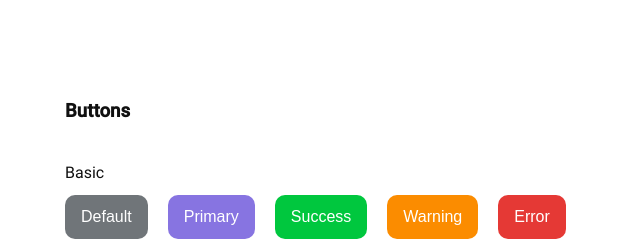
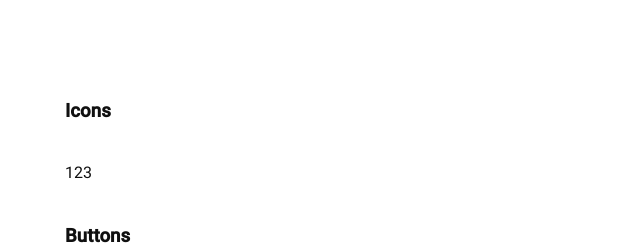
Before and after one commit to eijawa/lk-messenger, a Vue app: page /components-testing in a window 1280 px wide. Shown: the top 245 px of the page, without its empty margins (15-655 px from the left). Built offline with nearby package versions, Linux system fonts and the light colour scheme.

Commit message:
feat(VInlineSvg): init

```diff
--- a/src/layout/MessengerLayout.vue
+++ b/src/layout/MessengerLayout.vue
@@ -86,11 +86,10 @@ onMounted(async () => {
           :key="view.path"
           class="view"
         >
-          <keep-alive v-if="index !== viewsList.length - 1 || viewsList.length === 1">
-            <Component
-              :is="view.components.default"
-            />
-          </keep-alive>
+          <Component
+            :is="view.components.default"
+            v-if="index !== viewsList.length - 1 || viewsList.length === 1"
+          />
           <v-layout-swiping
             v-else
             :is-opened="isViewOpened"
@@ -100,9 +99,7 @@ onMounted(async () => {
             @close="isLayoutCloseHandler"
             @transition-close-end="isViewChangeComponent"
           >
-            <keep-alive>
-              <component :is="view.components.default" />
-            </keep-alive>
+            <component :is="view.components.default" />
           </v-layout-swiping>
         </div>
       </transition-group>
--- /dev/null
+++ b/src/lib/v-inline-svg/VInlineSvg.vue
@@ -0,0 +1,25 @@
+<script lang="ts" setup>
+import { onMounted, defineProps } from 'vue';
+import { downloadSvg } from '@/lib/v-inline-svg/VInlineSvgServices';
+
+const props = defineProps({
+  src: {
+    type: String,
+    required: true,
+  },
+  title: {
+    type: String,
+    required: true,
+  },
+});
+
+onMounted(async () => {
+  await downloadSvg(props.src);
+});
+</script>
+
+<template>
+  <div>
+    123
+  </div>
+</template>
--- /dev/null
+++ b/src/lib/v-inline-svg/VInlineSvgServices.ts
@@ -0,0 +1,10 @@
+export const downloadSvg = async (url: string) => {
+  const response = await fetch(url, {
+    method: 'GET',
+  });
+  const data = await response.text();
+  const parser = new DOMParser();
+  const domElement = parser.parseFromString(data, 'text/html');
+  const svg = domElement.querySelector('svg');
+  console.log(domElement);
+};
--- a/src/views/ComponentsTestingView.vue
+++ b/src/views/ComponentsTestingView.vue
@@ -5,6 +5,7 @@ import VInput from '@/components/kit/VInput.vue';
 import VIcon from '@/components/kit/VIcon.vue';
 import MenuIcon from '@/assets/icons/menu.svg?url';
 import SearchIcon from '@/assets/icons/search.svg?url';
+import VInlineSvg from '@/lib/v-inline-svg/VInlineSvg.vue';
 
 const inputValueDefault = ref('');
 const inputValueForm = ref('');
@@ -34,6 +35,12 @@ const onFocusOut = () => {
 <template>
   <div class="components-testing-container">
     <div class="components-container">
+      <h3>Icons</h3>
+      <div class="components-groups">
+        <div class="components-list">
+          <v-inline-svg :src="MenuIcon" title="Меню" />
+        </div>
+      </div>
       <h3>Buttons</h3>
       <div class="components-groups">
         <div>Basic</div>
@@ -194,6 +201,7 @@ const onFocusOut = () => {
   display: flex;
   flex-direction: column;
   gap: 2rem;
+  overflow: auto;
 
   .components-container {
     display: flex;
--- a/tsconfig.json
+++ b/tsconfig.json
@@ -22,6 +22,7 @@
       "@/*": ["./src/*"]
     }
   },
+  "isolatedModules": true,
   "include": [".eslintrc.js", "vite.config.ts", "src/**/*.ts", "src/**/*.d.ts", "src/**/*.tsx", "src/**/*.vue"],
   "exclude": [
     "dist",
```
